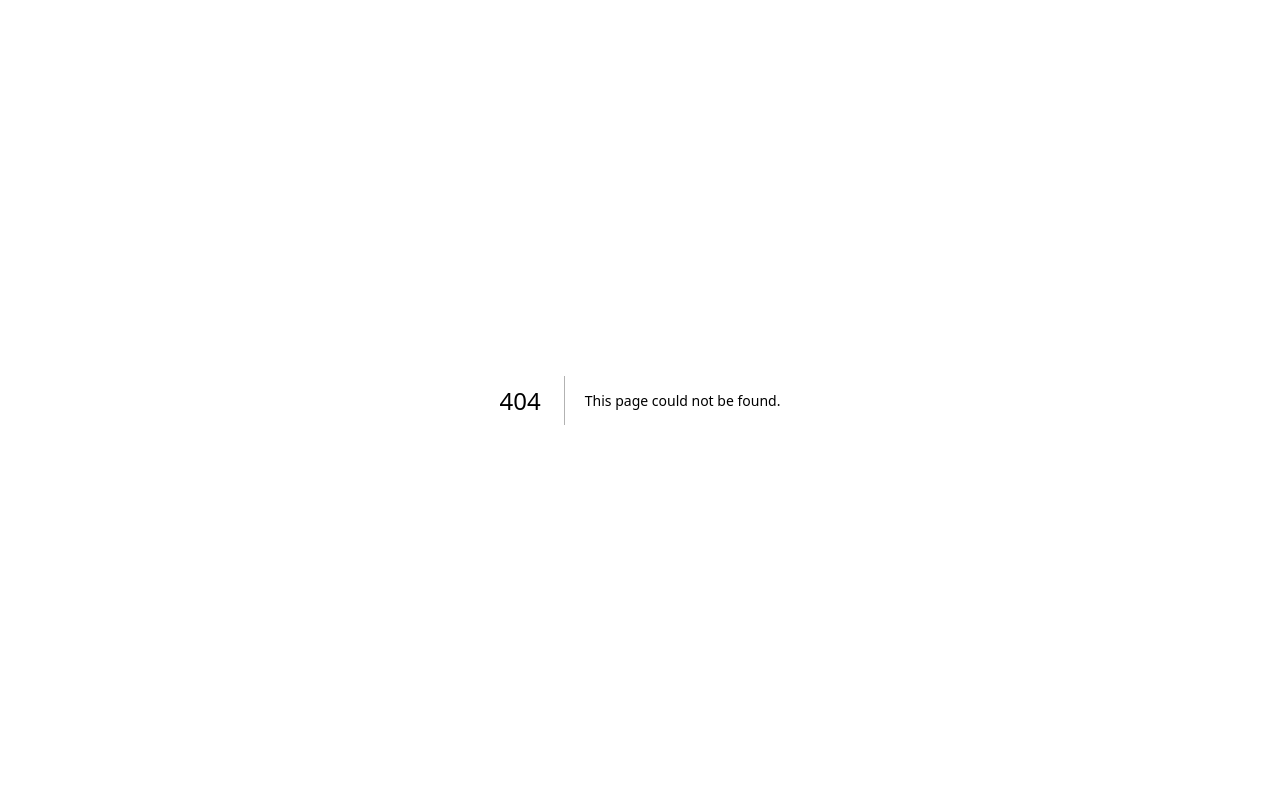
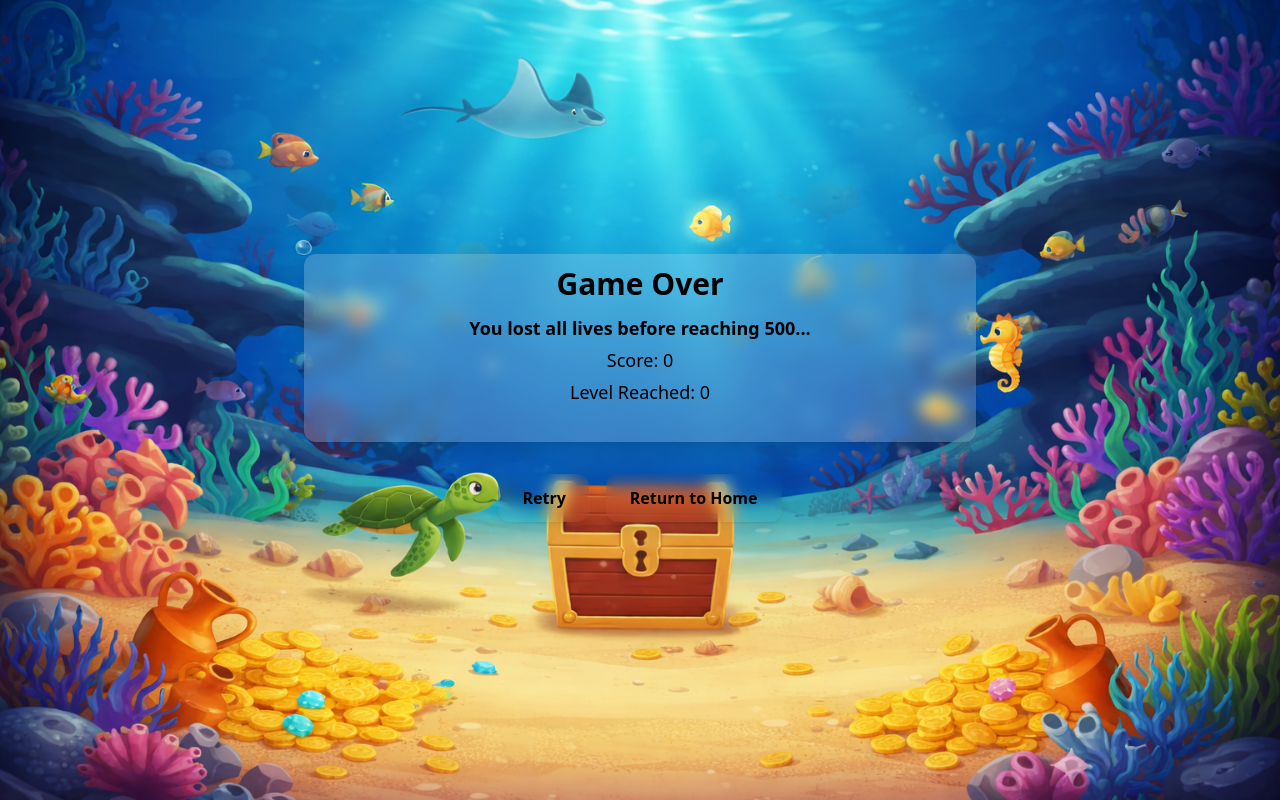
Before and after one commit to rabongHan/CSE210-WI26-Team2, a Next.js app: page /treasure/end in a window 1280 px wide. Before the commit this address had no page. Built offline with nearby package versions, Linux system fonts and the light colour scheme.

Commit message:
Completed end page #30

```diff
--- /dev/null
+++ b/app/treasure/end/page.tsx
@@ -0,0 +1,56 @@
+"use client";
+
+import { useRouter, useSearchParams } from "next/navigation";
+import "@/app/treasure/treasure.css";
+
+export default function TreasureEndPage() {
+    const router = useRouter();
+    const searchParams = useSearchParams();
+
+    // "won" or "lost"
+    const status = searchParams.get("status");
+
+    // if not exists, default to 0
+    const score = searchParams.get("score") ?? "0";
+    const level = searchParams.get("level") ?? "0";
+
+    // Use as condition to update the text
+    const isWin = status === "won";
+
+    return (
+        <main className={"bg-[url('app/treasure/assets/background1.png')] bg-cover bg-center min-h-screen flex items-center justify-center p-6"}>
+            <div className="flex flex-col items-center w-full max-w-2xl -mt-8">
+
+                {/* Summary Box */}
+                <div className="primary-box w-full max-w-2xl px-10 py-9 text-center">
+
+                    <h1 className="text-3xl font-bold mb-3">
+                        {isWin ? "You Win!" : "Game Over"}
+                    </h1>
+
+                    <p className="text-lg font-bold mb-1">{isWin ? "You managed to get a score of 500!" : "You lost all lives before reaching 500..."}</p>
+                    <p className="text-lg mb-1">Score: {score}</p>
+                    <p className="text-lg mb-6">Level Reached: {level}</p>
+                </div>
+
+                {/* Buttons */}
+                <div className="flex mt-6 justify-center gap-4">
+                    <button
+                        type="button"
+                        onClick={() => router.push("/treasure/guideline")}
+                        className="inline-flex items-center justify-center gap-2 rounded-xl px-6 py-3 font-bold shadow-lg backdrop-blur transition-all duration-200 hover:scale-105 hover:shadow-xl active:scale-95"
+                    >
+                        Retry
+                    </button>
+                    <button
+                        type="button"
+                        onClick={() => router.push("/")}
+                        className="inline-flex items-center justify-center gap-2 rounded-xl px-6 py-3 font-bold shadow-lg backdrop-blur transition-all duration-200 hover:scale-105 hover:shadow-xl active:scale-95"
+                    >
+                        Return to Home
+                    </button>
+                </div>
+            </div>
+        </main>
+    );
+}
```
Also changed, not shown: 1 other file (tests, documents, lock files or other folders).
